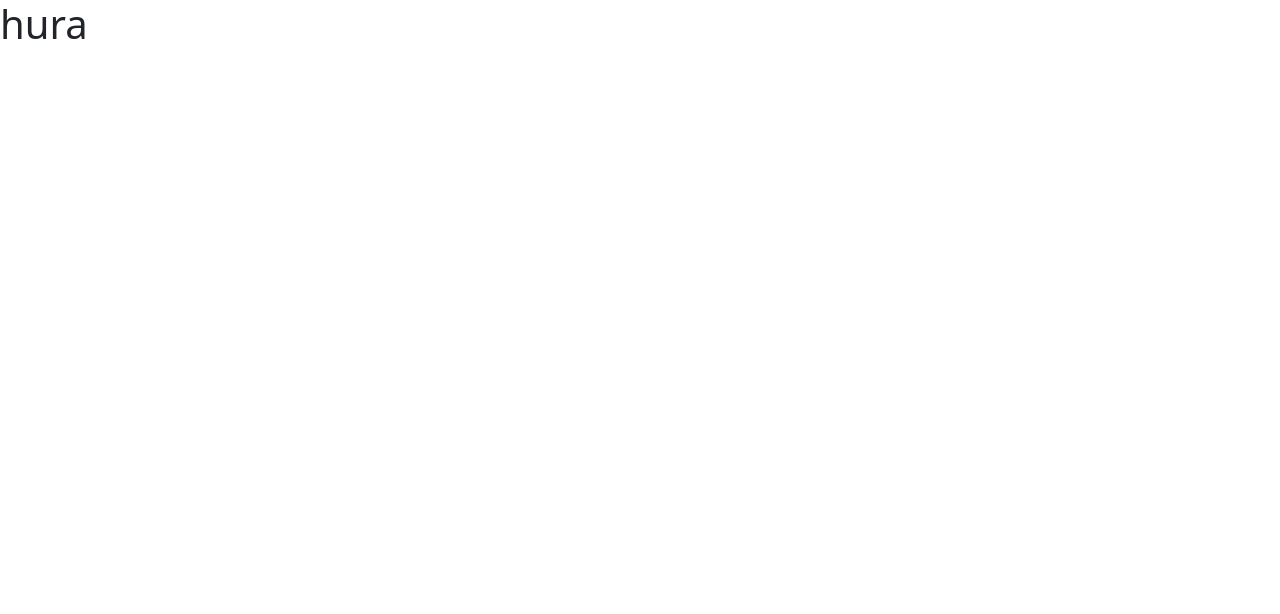
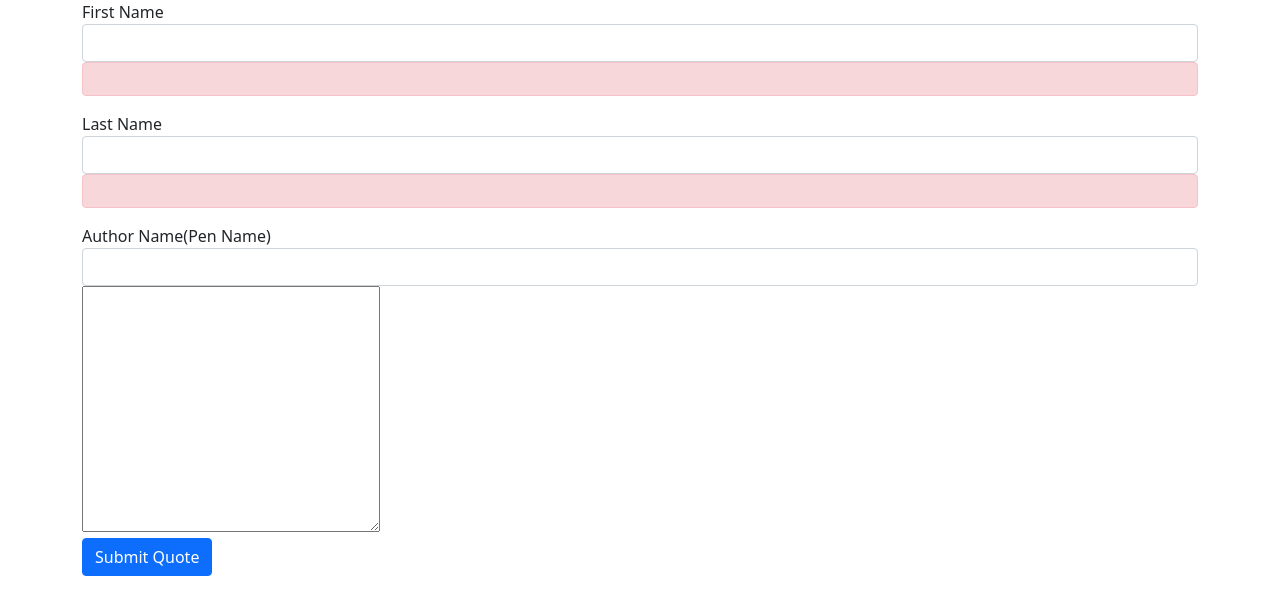
Before and after one commit to AdnanK1/NewQuote, an Angular app: page / in a window 1280 px wide. Shown: the top 614 px of the page. Built offline with nearby package versions, Linux system fonts and the light colour scheme.

Commit message:
Added a container to the form.

```diff
--- a/src/app/app.component.html
+++ b/src/app/app.component.html
@@ -1 +1 @@
-<h1>hura</h1>
+<app-form1></app-form1>
--- a/src/app/form/form1/form1.component.html
+++ b/src/app/form/form1/form1.component.html
@@ -1 +1,23 @@
-<p>form1 works!</p>
+<div class="container">
+    <form action="">
+        <div class="form-group">
+            <label for="firstName">First Name</label>
+            <input required ngModel name="firstName" id="firstName" type="text" class="form-control">
+            <div class="alert alert-danger"></div>
+        </div>
+        <div class="form-group">
+            <label for="lastName">Last Name</label>
+            <input required ngModel name="lastName" id="lastName" type="text" class="form-control">
+            <div class="alert alert-danger"></div>
+        </div>
+        <div class="form-group">
+            <label for="authorName">Author Name(Pen Name)</label>
+            <input ngModel name="authorName" id="authorName" type="text" class="form-control">
+        </div>
+        <div class="form-group">
+            <label for="quote"></label>
+            <textarea required ngModel name="comment" id="quote" cols="30" rows="10"></textarea>
+        </div>
+        <button class="btn btn-primary">Submit Quote</button>
+    </form>
+</div>
```
